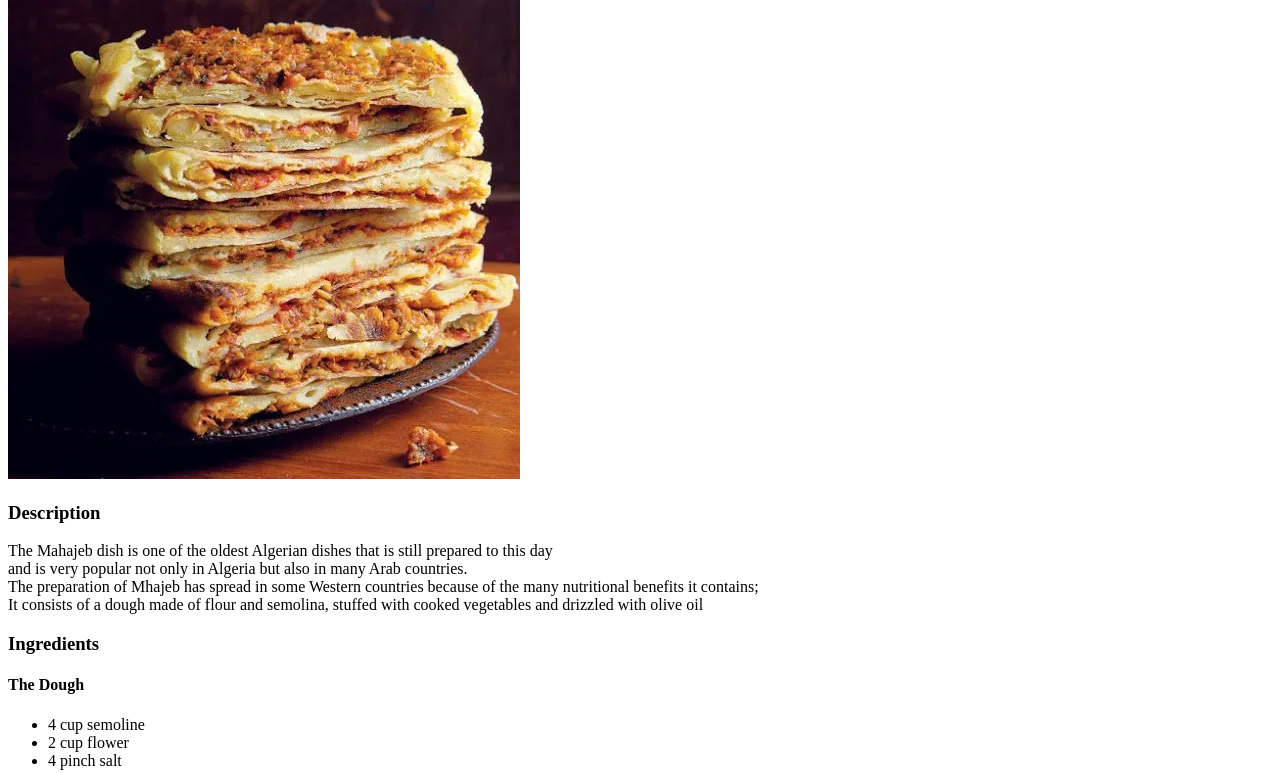
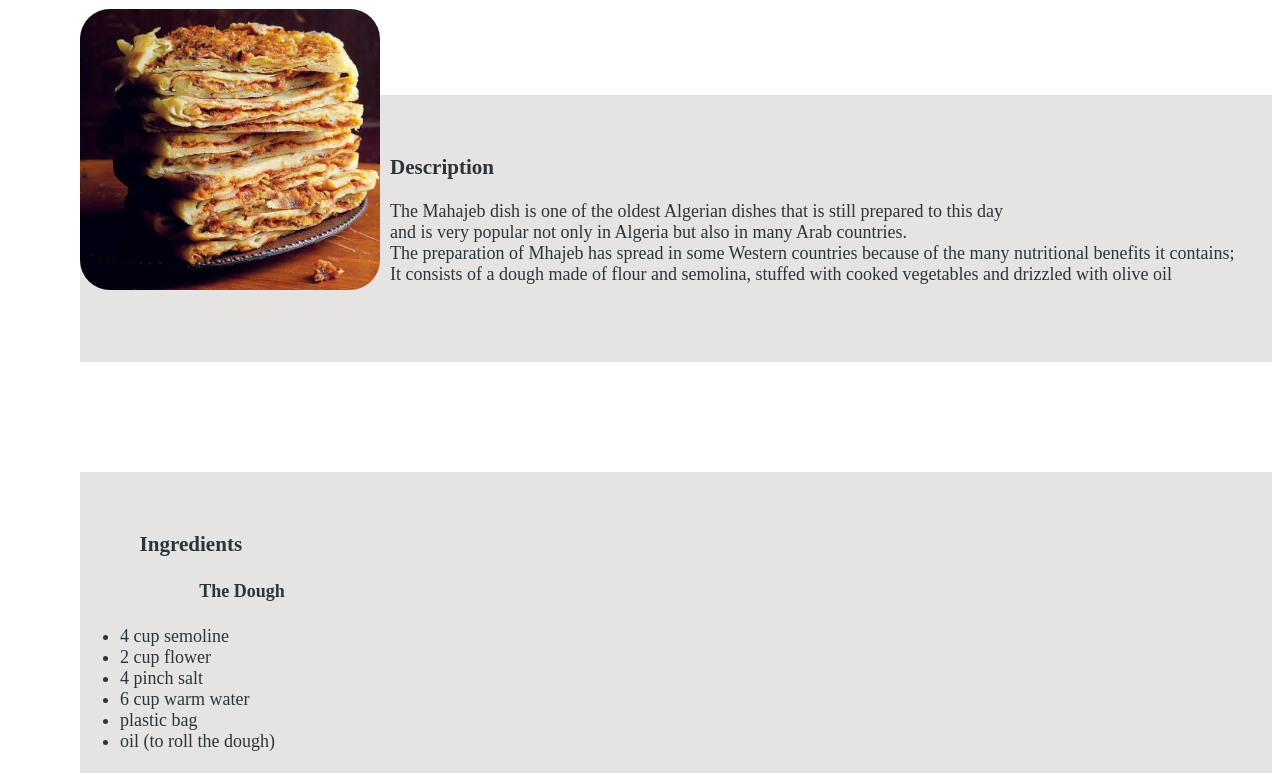
Before and after one commit to yacine-bkf/odin-recipes, a plain HTML site: page recipes/mhadjeb.html in a window 1280 px wide. Shown: the part 81-854 px from the top of the page. Drawn offline with Linux system fonts and the light colour scheme.

Commit message:
Update mhadjeb.html
correct the link to style.css

```diff
--- a/recipes/mhadjeb.html
+++ b/recipes/mhadjeb.html
@@ -3,7 +3,7 @@
 <head>
     <meta charset="UTF-8">
     <meta name="viewport" content="width=device-width, initial-scale=1.0">
-    <link rel="stylesheet" href="mhadjeb.css">
+    <link rel="stylesheet" href="style.css">
     <title>Mhadjeb: Easy Homemade Recipe </title>
 </head>
 <body>
```
